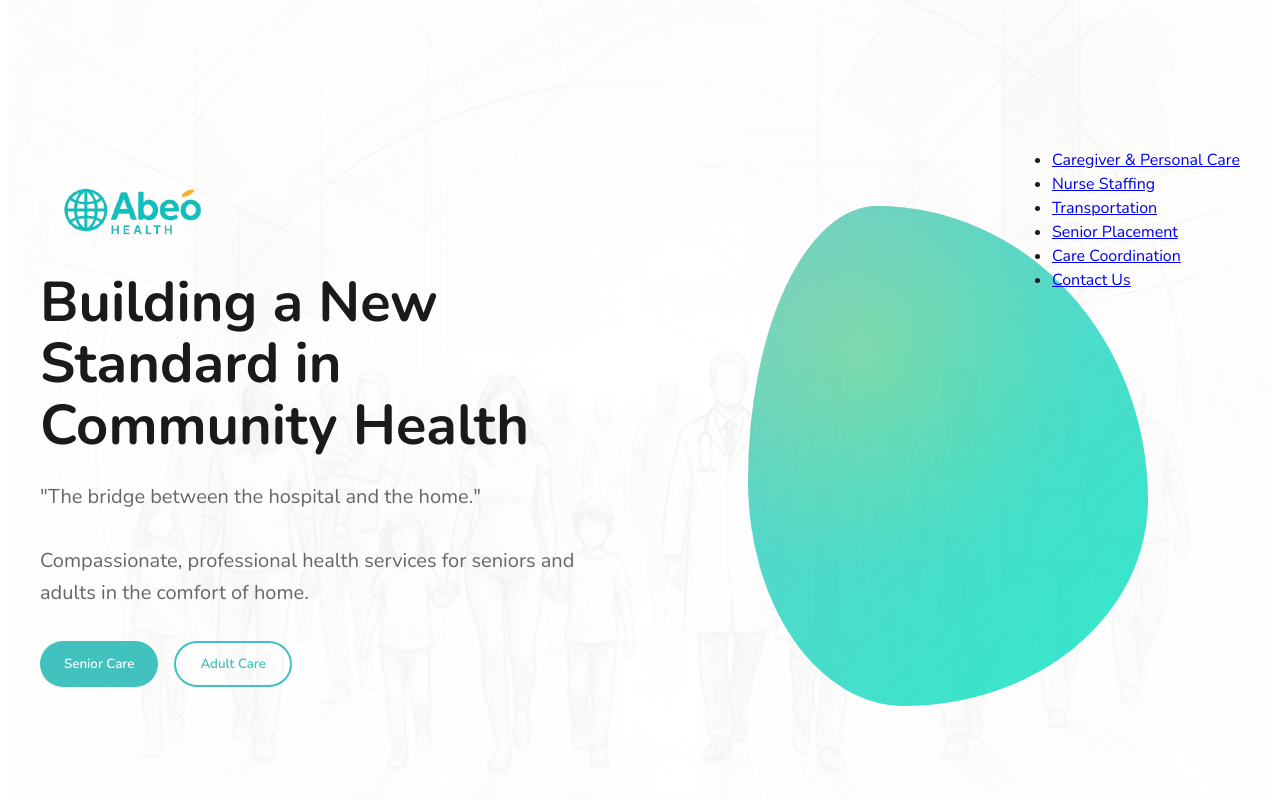
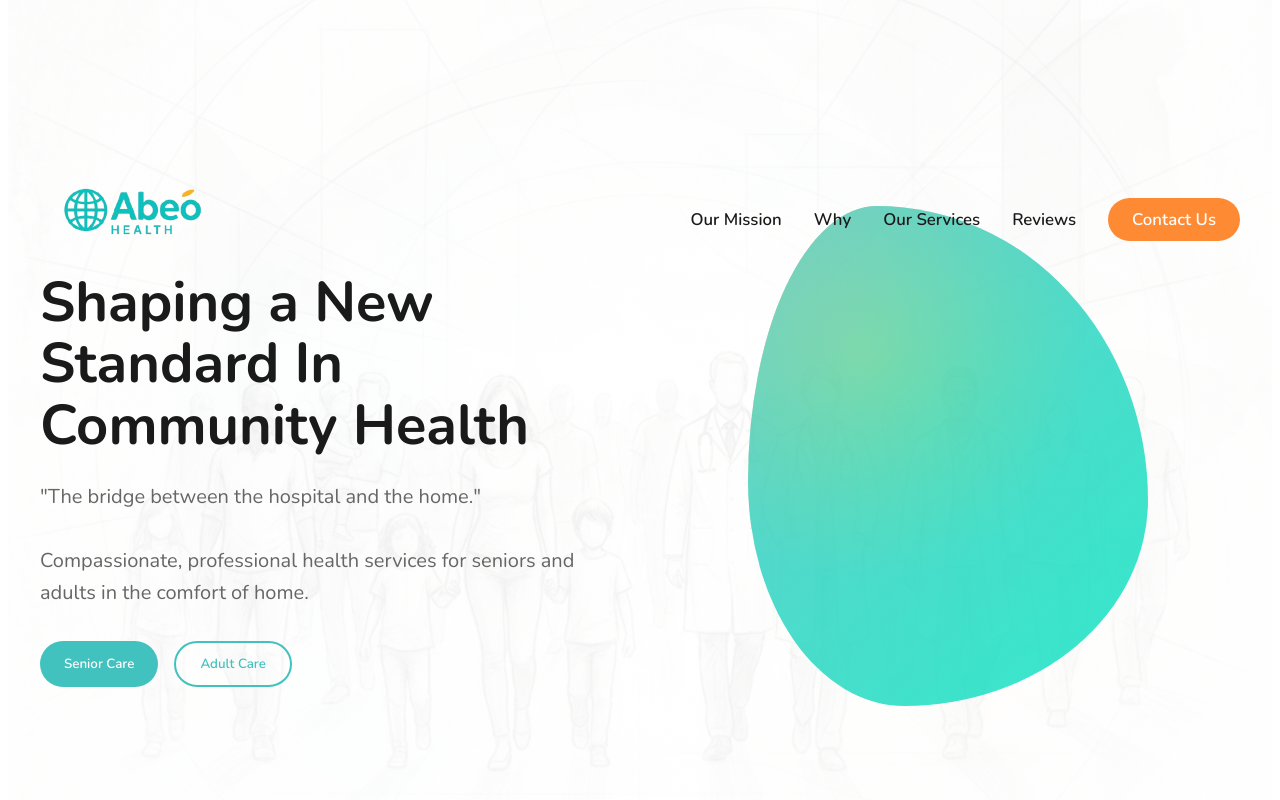
Before and after one commit to jackpolo69/Abeo-Health, a React (Vite) app: page / in a window 1280 px wide. Shown: the top 800 px of the page. Built offline with nearby package versions, Linux system fonts and the light colour scheme.

Commit message:
Refine navigation structure and fine-tune scroll positioning for all sections

```diff
--- a/src/components/Hero.jsx
+++ b/src/components/Hero.jsx
@@ -13,7 +13,7 @@ const Hero = () => {
                     transition={{ duration: 0.8 }}
                     className="hero-text"
                 >
-                    <h1>Building a New Standard in Community Health</h1>
+                    <h1>Shaping a New Standard In Community Health</h1>
                     <p className="hero-tagline">"The bridge between the hospital and the home."</p>
                     <p>Compassionate, professional health services for seniors and adults in the comfort of home.</p>
                     <div className="hero-buttons">
--- a/src/components/Navbar.css
+++ b/src/components/Navbar.css
@@ -9,10 +9,10 @@
 }
 
 .navbar.scrolled {
-    background: rgba(255, 255, 255, 0.9);
+    background: rgba(255, 255, 255, 0.95);
     backdrop-filter: blur(10px);
     -webkit-backdrop-filter: blur(10px);
-    box-shadow: 0 2px 10px rgba(0, 0, 0, 0.05);
+    box-shadow: 0 2px 10px rgba(0, 0, 0, 0.1);
     padding: 0.5rem 0;
 }
 
@@ -25,30 +25,108 @@
     padding: 1rem 2rem;
 }
 
-.navbar-menu {
+.nav-links {
     display: flex;
     list-style: none;
     gap: 2rem;
+    align-items: center;
 }
 
-.navbar-menu a {
+.nav-links a,
+.dropdown-trigger {
     text-decoration: none;
     color: var(--color-dark);
-    font-weight: 500;
+    font-weight: 600;
+    font-size: 1.05rem;
     transition: color 0.2s;
+    cursor: pointer;
+    font-family: 'Nunito', sans-serif;
 }
 
-.navbar-menu a:hover {
+.nav-links a:hover,
+.dropdown-trigger:hover {
     color: var(--color-teal);
 }
 
-.navbar-logo img {
+.navbar-logo .nav-logo-img {
     height: 400px;
-    /* Twice the previous 200px as requested */
     width: auto;
     transition: height 0.3s ease;
 }
 
-.navbar.scrolled .navbar-logo img {
-    height: 200px;
+.navbar.scrolled .navbar-logo .nav-logo-img {
+    height: 120px;
+    /* Reduced for better sticky header experience */
 }
+
+/* Dropdown Styles */
+.dropdown {
+    position: relative;
+    display: inline-block;
+}
+
+.dropdown-content {
+    display: none;
+    position: absolute;
+    background-color: #ffffff;
+    min-width: 220px;
+    box-shadow: 0px 8px 16px 0px rgba(0, 0, 0, 0.1);
+    padding: 10px 0;
+    z-index: 1001;
+    border-radius: 8px;
+    top: 100%;
+    left: 50%;
+    transform: translateX(-50%);
+    border-top: 3px solid var(--color-teal);
+}
+
+.dropdown:hover .dropdown-content {
+    display: block;
+    animation: fadeIn 0.2s ease-in-out;
+}
+
+.dropdown-content a {
+    color: var(--color-dark);
+    padding: 12px 16px;
+    text-decoration: none;
+    display: block;
+    font-size: 0.95rem;
+    text-align: left;
+}
+
+.dropdown-content a:hover {
+    background-color: #f1f1f1;
+    color: var(--color-teal);
+}
+
+.btn-contact {
+    background-color: var(--color-orange);
+    color: white !important;
+    padding: 0.6rem 1.5rem;
+    border-radius: 50px;
+    transition: transform 0.2s ease, background-color 0.2s;
+}
+
+.btn-contact:hover {
+    background-color: #e67e22;
+    transform: translateY(-2px);
+}
+
+@keyframes fadeIn {
+    from {
+        opacity: 0;
+        transform: translate(-50%, 10px);
+    }
+
+    to {
+        opacity: 1;
+        transform: translate(-50%, 0);
+    }
+}
+
+@media (max-width: 1024px) {
+    .nav-links {
+        display: none;
+        /* Mobile menu implementation usually needed here */
+    }
+}
--- a/src/components/Navbar.jsx
+++ b/src/components/Navbar.jsx
@@ -13,19 +13,52 @@ const Navbar = () => {
         return () => window.removeEventListener('scroll', handleScroll);
     }, []);
 
+    const handleLinkClick = (e, id, blockPosition = 'start') => {
+        e.preventDefault();
+        const element = document.getElementById(id);
+        if (element) {
+            const navbarHeight = 80; // Approximate height of navbar
+
+            // Calculate absolute position
+            const elementPosition = element.getBoundingClientRect().top;
+            const absoluteElementTop = elementPosition + window.pageYOffset;
+
+            let offsetPosition;
+
+            if (blockPosition === 'center') {
+                // Unified visual buffer at 0.18 for key centered elements.
+                // UNLESS it is 'services' (higher, 0.05) or 'reviews' (lower, 0.25) or 'contact-form' (lower, 0.20).
+                let multiplier = 0.18;
+                if (id === 'services') multiplier = 0.05;
+                if (id === 'reviews') multiplier = 0.25;
+                if (id === 'contact-form') multiplier = 0.20;
+
+                const visualBuffer = window.innerHeight * multiplier;
+                offsetPosition = absoluteElementTop - visualBuffer;
+            } else {
+                // Standard offset for other links (just below navbar)
+                offsetPosition = absoluteElementTop - navbarHeight;
+            }
+
+            window.scrollTo({
+                top: offsetPosition,
+                behavior: "smooth"
+            });
+        }
+    };
+
     return (
         <nav className={`navbar ${scrolled ? 'scrolled' : ''} `}>
             <div className="navbar-container">
-                <div className="navbar-logo">
-                    <img src={logoFull} alt="Abeo Health" height="400" />
+                <div className="navbar-logo" onClick={() => window.scrollTo({ top: 0, behavior: 'smooth' })} style={{ cursor: 'pointer' }}>
+                    <img src={logoFull} alt="Abeo Health" className="nav-logo-img" />
                 </div>
                 <ul className="nav-links">
-                    <li><a href="#services">Caregiver & Personal Care</a></li>
-                    <li><a href="#staffing">Nurse Staffing</a></li>
-                    <li><a href="#transport">Transportation</a></li>
-                    <li><a href="#placement">Senior Placement</a></li>
-                    <li><a href="#coordination">Care Coordination</a></li>
-                    <li><a href="#contact" className="btn-contact">Contact Us</a></li>
+                    <li><a href="#about" onClick={(e) => handleLinkClick(e, 'about', 'center')}>Our Mission</a></li>
+                    <li><a href="#why-us" onClick={(e) => handleLinkClick(e, 'why-us', 'center')}>Why</a></li>
+                    <li><a href="#services" onClick={(e) => handleLinkClick(e, 'services', 'center')}>Our Services</a></li>
+                    <li><a href="#reviews" onClick={(e) => handleLinkClick(e, 'reviews', 'center')}>Reviews</a></li>
+                    <li><a href="#contact-form" className="btn-contact" onClick={(e) => handleLinkClick(e, 'contact-form', 'center')}>Contact Us</a></li>
                 </ul>
             </div>
         </nav>
```
Also changed, not shown: 9 other files (tests, documents, lock files or other folders).
